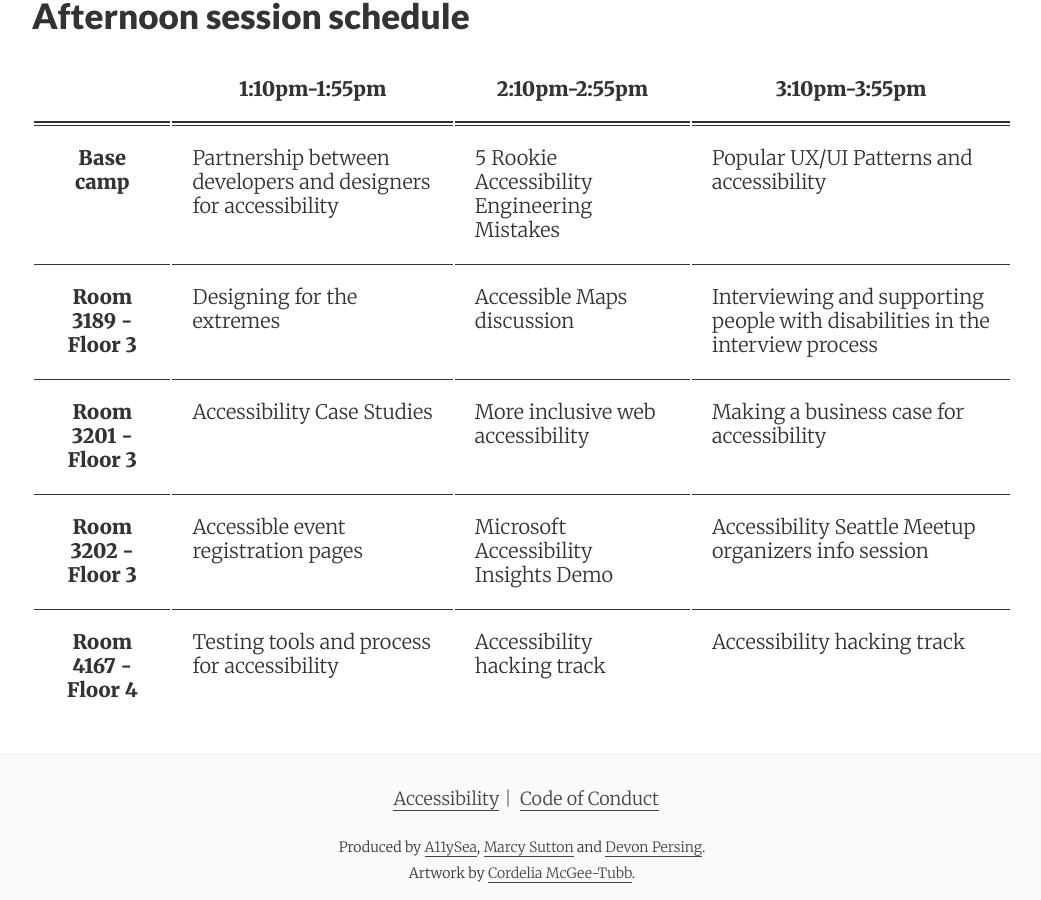
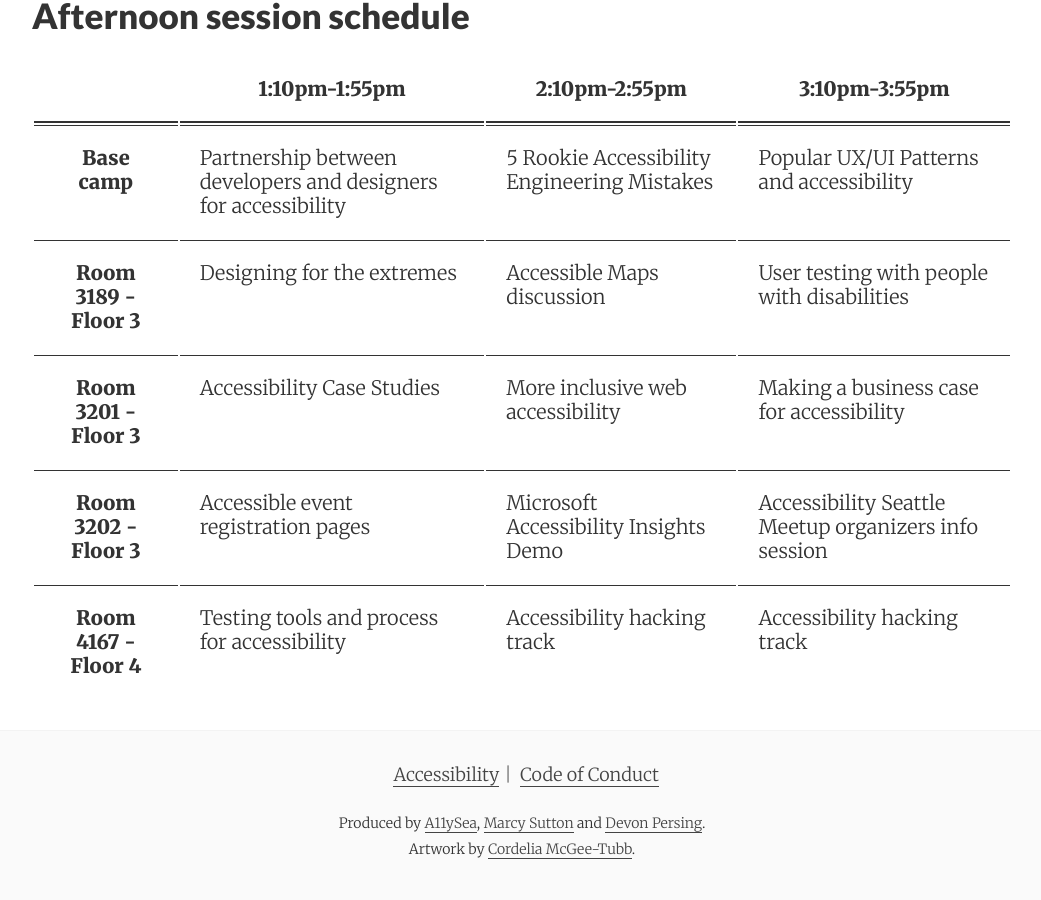
Before and after one commit to marcysutton/a11ycamp-jekyll, a Jekyll site: the page built from schedule.html, in a window 1280 px wide and 900 px high, scrolled down 1063 px. Shown: the whole window, without its empty margins (118-1159 px from the left). Built offline with Jekyll 4.4.1, drawn with Linux system fonts in a browser that asks for light colours; comment, search, counter and statistics services are not loaded.

Commit message:
update session title

```diff
--- a/schedule.html
+++ b/schedule.html
@@ -58,7 +58,7 @@ permalink: /schedule/
         <th scope="row">Room 3189 - Floor 3</th>
         <td>Designing for the extremes</td>
         <td>Accessible Maps discussion</td>
-        <td>Interviewing and supporting people with disabilities in the interview process</td>
+        <td>User testing with people with disabilities</td>
       </tr>
       <tr>
         <th scope="row">Room 3201 - Floor 3</th>
```
